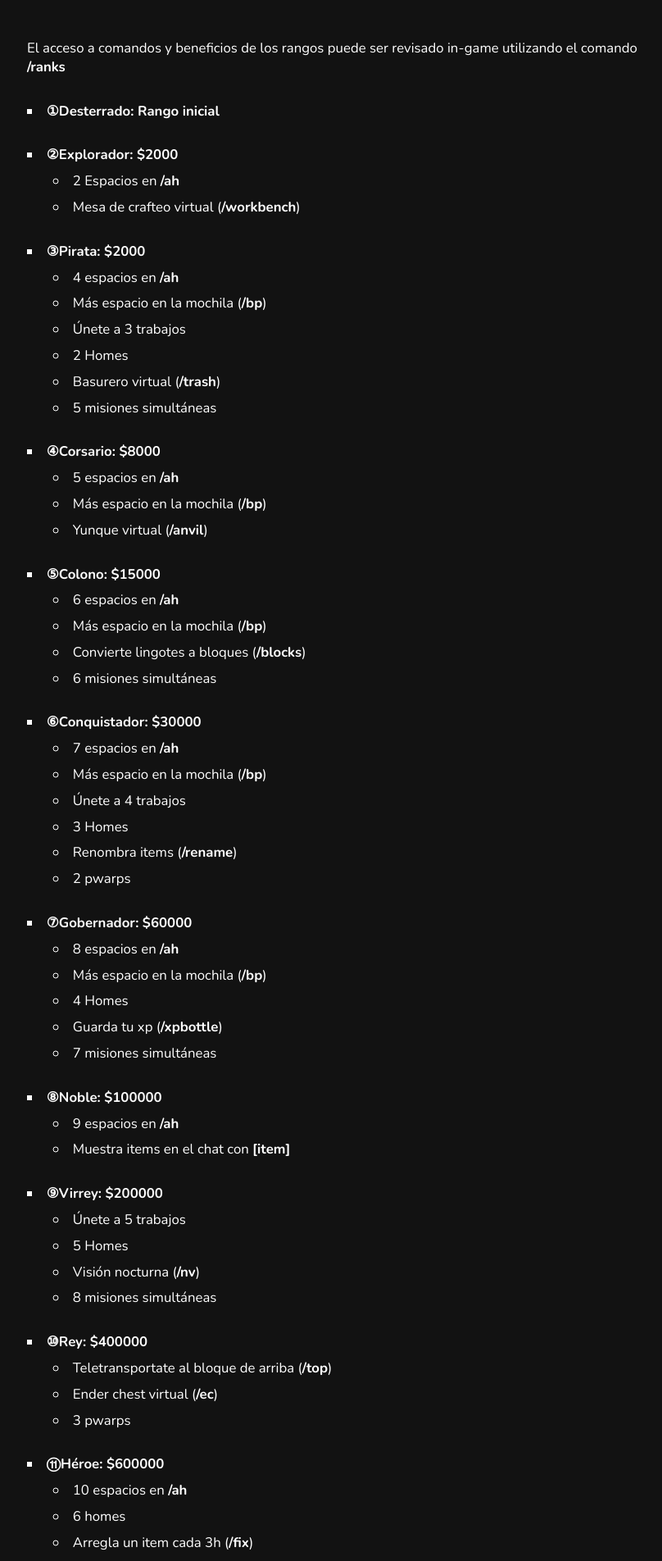
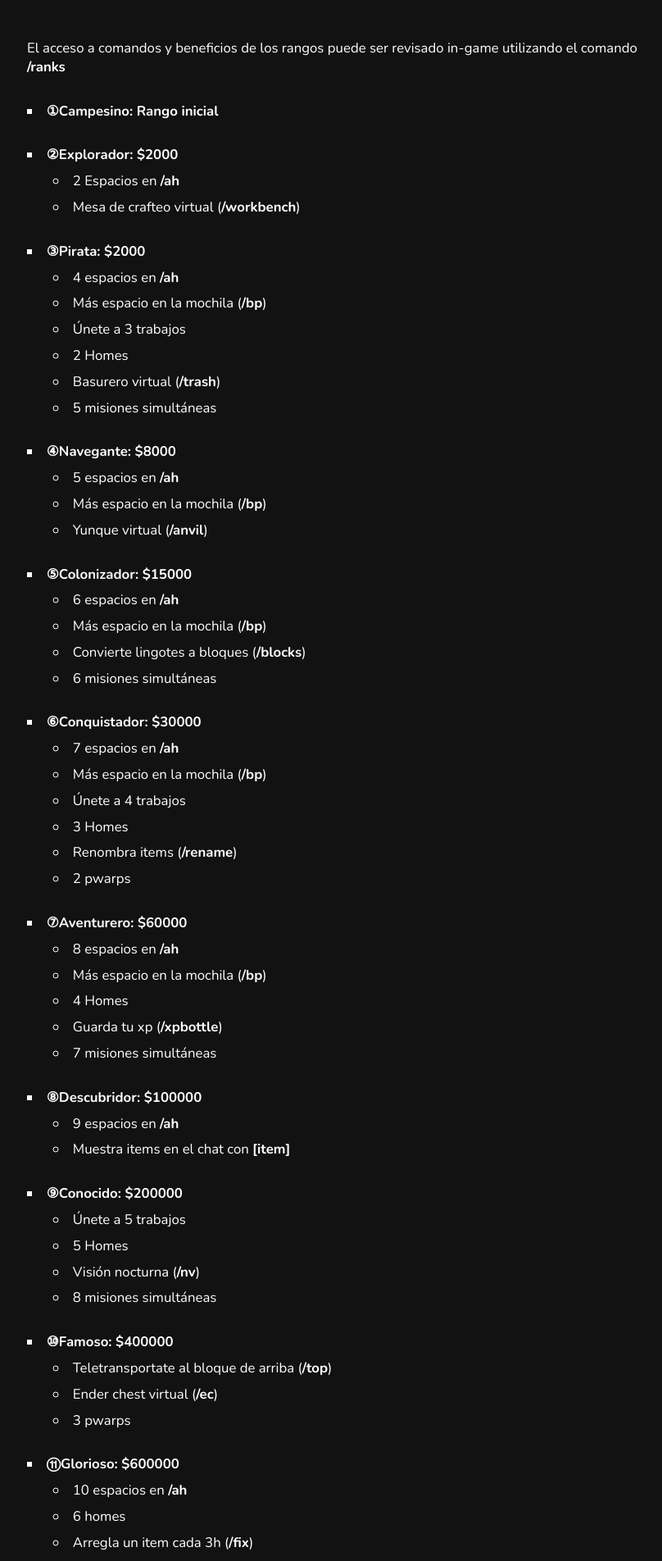
Before and after one commit to joaquinjoaco/eventyr-player-guide-react, a React (Create React App) app: page /rangos in a window 1280 px wide. Shown: the part 1126-3030 px from the top of the page at 82% size, without its empty margins (351-1159 px from the left). Built offline with nearby package versions, Linux system fonts and the light colour scheme.

Commit message:
Updated the new rank names

```diff
--- a/src/views/Rangos.js
+++ b/src/views/Rangos.js
@@ -64,7 +64,7 @@ const Rangos = () => {
                               el comando <b>/ranks</b></p>
                          <br />
                          <ul>
-                              <li><b>①Desterrado: Rango inicial</b></li>
+                              <li><b>①Campesino: Rango inicial</b></li>
                               <br />
                               <li>
                                    <b> ②Explorador: $2000</b>
@@ -87,7 +87,7 @@ const Rangos = () => {
                               </li>
                               <br />
                               <li>
-                                   <b> ④Corsario: $8000</b>
+                                   <b> ④Navegante: $8000</b>
                                    <ul className="nested">
                                         <li>5 espacios en <b>/ah</b></li>
                                         <li>Más espacio en la mochila (<b>/bp</b>)</li>
@@ -96,7 +96,7 @@ const Rangos = () => {
                               </li>
                               <br />
                               <li>
-                                   <b>⑤Colono: $15000</b>
+                                   <b>⑤Colonizador: $15000</b>
                                    <ul className="nested">
                                         <li>6 espacios en <b>/ah</b></li>
                                         <li>Más espacio en la mochila (<b>/bp</b>)</li>
@@ -118,7 +118,7 @@ const Rangos = () => {
                               </li>
                               <br />
                               <li>
-                                   <b>⑦Gobernador: $60000</b>
+                                   <b>⑦Aventurero: $60000</b>
                                    <ul className="nested">
                                         <li>8 espacios en <b>/ah</b></li>
                                         <li>Más espacio en la mochila (<b>/bp</b>)</li>
@@ -129,7 +129,7 @@ const Rangos = () => {
                               </li>
                               <br />
                               <li>
-                                   <b>⑧Noble: $100000</b>
+                                   <b>⑧Descubridor: $100000</b>
                                    <ul className="nested">
                                         <li>9 espacios en <b>/ah</b></li>
                                         <li>Muestra items en el chat con <b>[item]</b></li>
@@ -137,7 +137,7 @@ const Rangos = () => {
                               </li>
                               <br />
                               <li>
-                                   <b>⑨Virrey: $200000</b>
+                                   <b>⑨Conocido: $200000</b>
                                    <ul className="nested">
                                         <li>Únete a 5 trabajos</li>
                                         <li>5 Homes</li>
@@ -147,7 +147,7 @@ const Rangos = () => {
                               </li>
                               <br />
                               <li>
-                                   <b>⑩Rey: $400000</b>
+                                   <b>⑩Famoso: $400000</b>
                                    <ul className="nested">
                                         <li>Teletransportate al bloque de arriba (<b>/top</b>)</li>
                                         <li>Ender chest virtual (<b>/ec</b>)</li>
@@ -156,7 +156,7 @@ const Rangos = () => {
                               </li>
                               <br />
                               <li>
-                                   <b>⑪Héroe: $600000</b>
+                                   <b>⑪Glorioso: $600000</b>
                                    <ul className="nested">
                                         <li>10 espacios en <b>/ah</b></li>
                                         <li>6 homes</li>
@@ -171,12 +171,12 @@ const Rangos = () => {
                                         <li>Espacios ilimitados en <b>/ah</b></li>
                                         <li>Homes ilimitados</li>
                                         <li>Vuela en tus protecciones (<b>/fly</b>)</li>
-                                        <li>
+                                        {/* <li>
                                              Prefijo <b>[<span style={{ color: "#b21e0a" }}>L</span><span
                                                   style={{ color: "#b02c0e" }}>e</span><span style={{ color: "#ad3b12" }}>y</span><span
                                                        style={{ color: "#ab4a16" }}>e</span><span style={{ color: "#a8591a" }}>n</span><span
                                                             style={{ color: "#a6681e" }}>d</span><span style={{ color: "#a37722" }}>a</span>]</b>
-                                        </li>
+                                        </li> */}
                                    </ul>
                               </li>
                          </ul>
```
